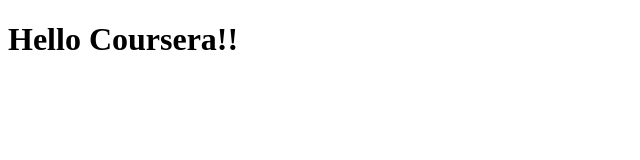
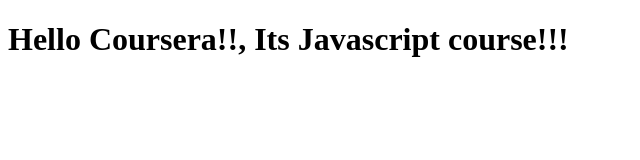
Before and after one commit to rk75411/coursera-test, a plain HTML site: page site/index.html in a window 1280 px wide. Shown: the whole page, without its empty margins (0-640 px from the left). Drawn offline with Linux system fonts and the light colour scheme.

Commit message:
Small addition

```diff
--- a/site/index.html
+++ b/site/index.html
@@ -5,6 +5,6 @@
 </head>
 
 <body>
- <h1>Hello Coursera!!</h1>
+ <h1>Hello Coursera!!, Its Javascript course!!!</h1>
 </body>
 </html>
```
